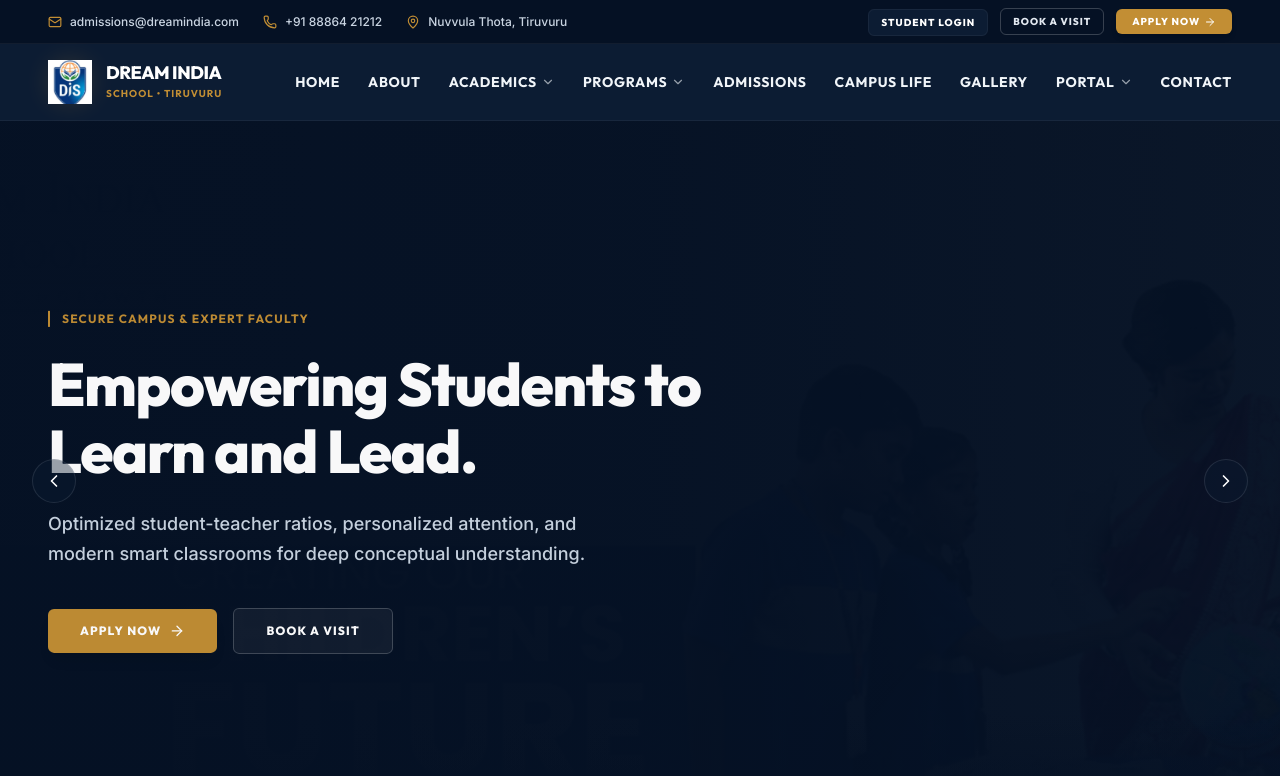
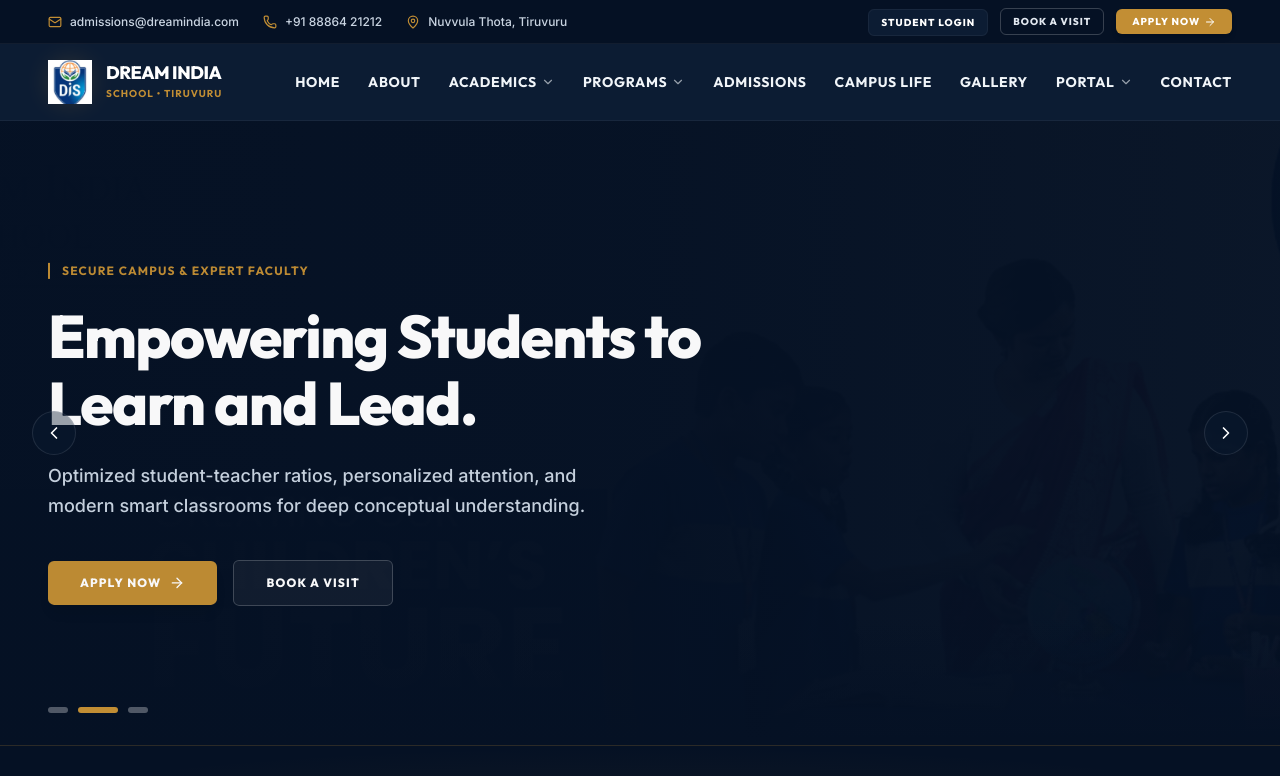
Before and after one commit to siddharthg-7/DreamIndiaSchool, a React (Vite) app: page / in a window 1280 px wide. Shown: the top 776 px of the page. Built offline with nearby package versions, Linux system fonts and the light colour scheme.

Commit message:
style(hero): refine crop focal points for 624px banner

```diff
--- a/src/components/Hero.jsx
+++ b/src/components/Hero.jsx
@@ -12,19 +12,22 @@ const Hero = ({ openModal }) => {
       image: "/images/dis-banner-1.png",
       tagline: "DREAM INDIA SCHOOL TIRUVURU",
       title: "Nurturing Minds. Shaping Futures.",
-      description: "A future-ready CBSE education combining technology, sports excellence, and analytical thinking with deep ethical values."
+      description: "A future-ready CBSE education combining technology, sports excellence, and analytical thinking with deep ethical values.",
+      focus: 'center center'
     },
     {
       image: "/images/dis-banner-3.png",
       tagline: "SECURE CAMPUS & EXPERT FACULTY",
       title: "Empowering Students to Learn and Lead.",
-      description: "Optimized student-teacher ratios, personalized attention, and modern smart classrooms for deep conceptual understanding."
+      description: "Optimized student-teacher ratios, personalized attention, and modern smart classrooms for deep conceptual understanding.",
+      focus: '70% center'
     },
     {
       image: "/images/dis-banner-5.png",
       tagline: "FUTURE-READY INNOVATION",
       title: "Unlocking Practical Logic and Science.",
-      description: "State-of-the-art AI & Robotics hubs, coding labs, and experiential STEM training centers to prepare kids for tomorrow."
+      description: "State-of-the-art AI & Robotics hubs, coding labs, and experiential STEM training centers to prepare kids for tomorrow.",
+      focus: '72% center'
     }
   ];
 
@@ -69,7 +72,7 @@ const Hero = ({ openModal }) => {
   };
 
   return (
-    <section className="relative w-full h-[550px] md:h-[650px] lg:h-[720px] bg-[#051124] overflow-hidden select-none flex items-center">
+    <section className="relative w-full h-[550px] md:h-[624px] lg:h-[624px] bg-[#051124] overflow-hidden select-none flex items-center">
 
       {/* Background Images Slider */}
       <div className="absolute inset-0 z-0">
@@ -101,6 +104,7 @@ const Hero = ({ openModal }) => {
                     src={`${base}-1920.webp`}
                     alt="Dream India Campus Slide"
                     className="w-full h-full object-cover object-center"
+                    style={{ objectPosition: slides[currentSlide].focus }}
                     loading="lazy"
                   />
                 </picture>
```
